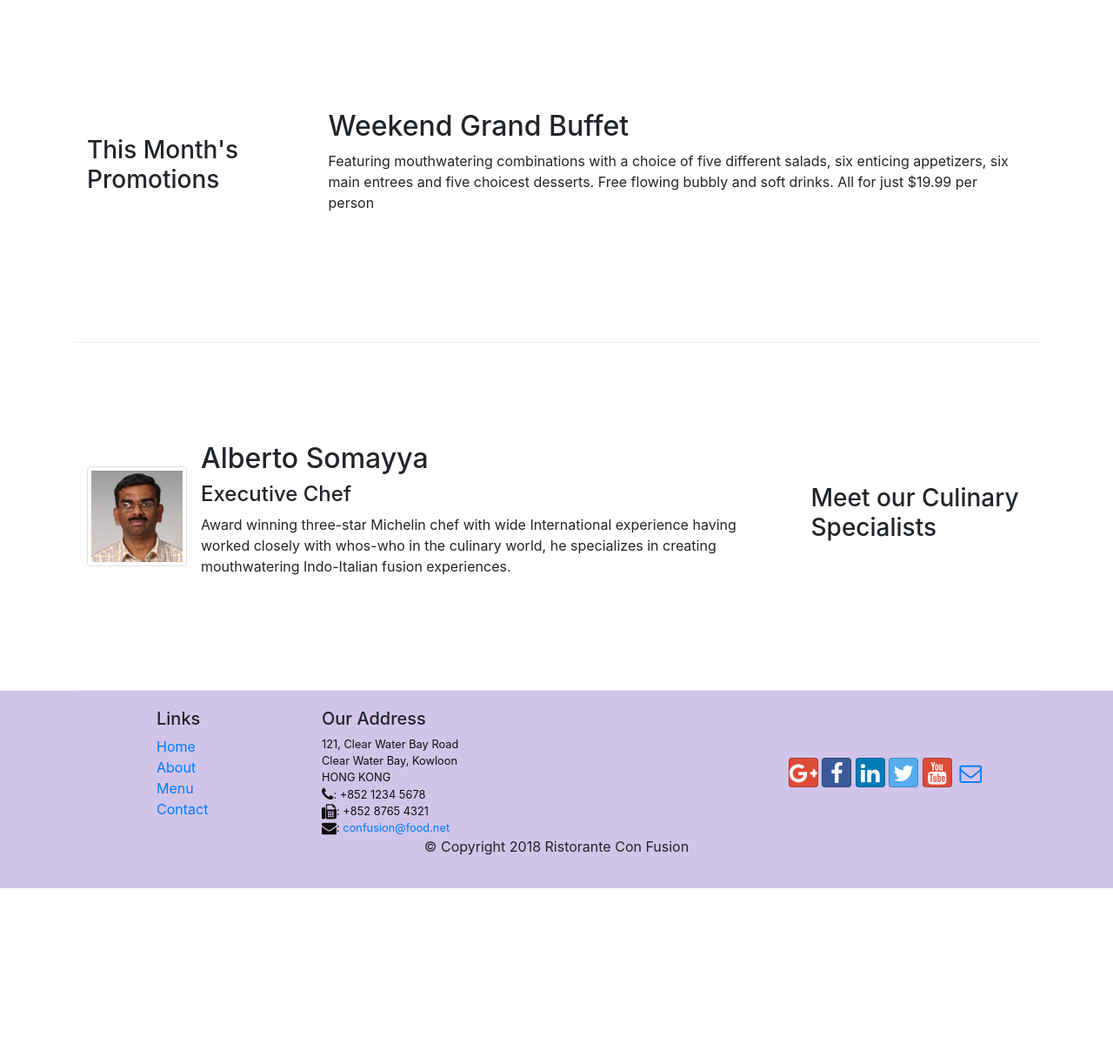
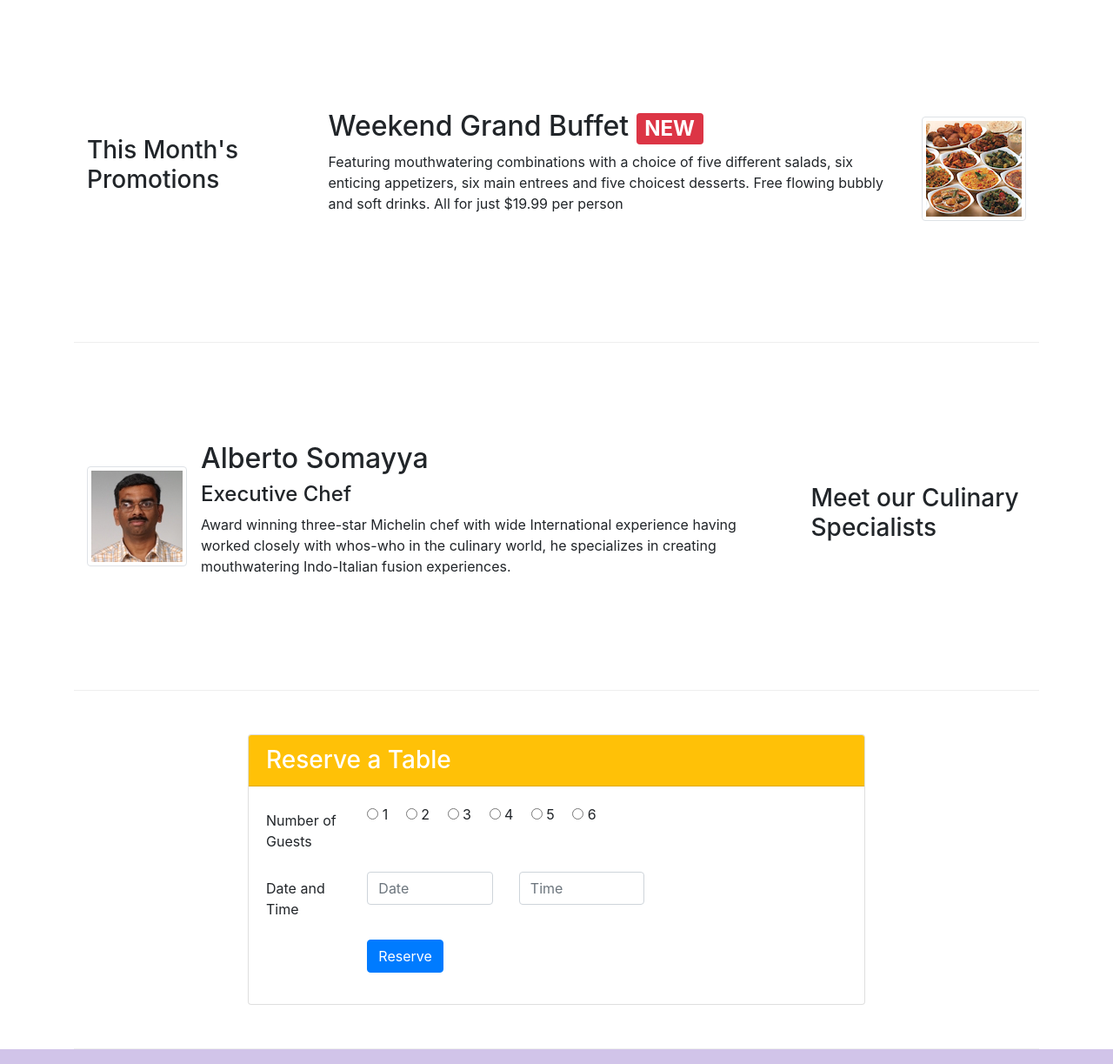
Before and after one commit to orwells-ghost/Ristorante-Con-Fusion-Website, a website: page index.html in a window 1280 px wide. Shown: the part 740-1963 px from the top of the page at 87% size. Before the commit the page ends 1761 px from the top, so only its background shows below. Drawn offline with nearby package versions, Linux system fonts and the light colour scheme.

Commit message:
Fixed bootstrap classes

```diff
--- a/index.html
+++ b/index.html
@@ -1,7 +1,7 @@
 <!DOCTYPE html>
 <html lang="en">
+<head>
 
-<head>
     <!-- Required meta tags always come first -->
     <meta charset="utf-8">
     <meta name="viewport" content="width=device-width, initial-scale=1, shrink-to-fit=no">
@@ -13,9 +13,11 @@
     <link rel="stylesheet" href="node_modules/bootstrap-social/bootstrap-social.css">
     <link rel="stylesheet" href="css/styles.css">
     <title>Ristorante Con Fusion</title>
+
 </head>
+<body>
 
-<body>
+    <!-- Beginning of Nav -->
     <nav class="navbar navbar-dark navbar-expand-sm fixed-top">
         <div class="container">
             <button class="navbar-toggler" type="button" data-toggle="collapse" data-target="#Navbar">
@@ -32,7 +34,9 @@
             </div>
         </div>
     </nav>
+    <!-- End of Nav -->
 
+    <!-- Beginning of Jumbotron -->
     <header class="jumbotron">
         <div class="container">
             <div class="row row-header">
@@ -40,15 +44,20 @@
                     <h1>Ristorante con Fusion</h1>
                     <p>We take inspiration from the World's best cuisines, and create a unique fusion experience. Our lipsmacking creations will tickle your culinary senses!</p>
                 </div>
-                <div class="col-12 col-sm align-self-center">
-                    <img src="img/logo.png" alt="" class="img-fluid">
+                <div class="col-12 col-sm-3 align-self-center">
+                    <img src="img/logo.png" class="img-fluid">
+                </div>
+                <div class="col-12 col-sm-3 align-self-center">
+                    <a class="btn btn-warning btn-block btn-sm" href="#guestsForm">Reserve Table</a>
                 </div>
             </div>
         </div>
     </header>
+    <!-- End of Jumbotron -->
 
+    <!-- Beginning of Content Section -->
     <div class="container">
-        <div class="row row-content align-items-center"> <!-- Aligns content vertically -->
+        <div class="row row-content align-items-center">
             <div class="col-12 col-sm-4 order-sm-last col-md-3">
                 <h3>Our Lipsmacking Culinary Creations</h3>
             </div>
@@ -57,20 +66,24 @@
                     <img src="img/uthappizza.png" alt="uthappizza" class="d-flex mr-3 img-thumbnail align-self-center">
                     <div class="media-body">
                         <h2 class="mt-0">Uthappizza <span class="badge badge-danger">HOT</span> <span class="badge badge-pill badge-secondary">$4.99</span></h2>
-                        <p>A unique combination of Indian Uthappam (pancake) and Italian pizza, topped with Cerignola olives, ripe vine cherry tomatoes, Vidalia onion, Guntur chillies and Buffalo Paneer.</p>
+                        <p class="d-none d-sm-block">A unique combination of Indian Uthappam (pancake) and Italian pizza, topped with Cerignola olives, ripe vine cherry tomatoes, Vidalia onion, Guntur chillies and Buffalo Paneer.</p>
                     </div>
                 </div>
             </div>
         </div>
 
-
         <div class="row row-content align-items-center">
-            <div class="col-12 col-sm-4 col-md-3">
+            <div class="col-12 col-sm-4 order-sm-first col-md-3">
                 <h3>This Month's Promotions</h3>
             </div>
-            <div class="col col-sm col-md">
-                <h2>Weekend Grand Buffet</h2>
-                <p>Featuring mouthwatering combinations with a choice of five different salads, six enticing appetizers, six main entrees and five choicest desserts. Free flowing bubbly and soft drinks. All for just $19.99 per person </p>
+            <div class="col col-sm order-sm-last col-md">
+                <div class="media">
+                    <div class="media-body">
+                        <h2 class="mt-0">Weekend Grand Buffet <span class="badge badge-danger">NEW</span></h2>
+                        <p class="d-none d-sm-block">Featuring mouthwatering combinations with a choice of five different salads, six enticing appetizers, six main entrees and five choicest desserts. Free flowing bubbly and soft drinks. All for just $19.99 per person </p>
+                    </div>
+                    <img src="img/buffet.png" alt="buffet" class="d-flex img-thumbnail ml-3 align-self-center">
+                </div>
             </div>
         </div>
 
@@ -82,15 +95,74 @@
                 <div class="media">
                     <img src="img/alberto.png" alt="alberto" class="d-flex mr-3 img-thumbnail align-self-center">
                     <div class="media-body">
-                        <h2>Alberto Somayya</h2>
+                        <h2 class="mt-0">Alberto Somayya</h2>
                         <h4>Executive Chef</h4>
-                        <p>Award winning three-star Michelin chef with wide International experience having worked closely with whos-who in the culinary world, he specializes in creating mouthwatering Indo-Italian fusion experiences.</p>
+                        <p class="d-none d-sm-block">Award winning three-star Michelin chef with wide International experience having worked closely with whos-who in the culinary world, he specializes in creating mouthwatering Indo-Italian fusion experiences.</p>
+                    </div>
+                </div>
+            </div>
+        </div>
+
+        <div class="row row-content justify-content-center">
+            <div class="col-12 col-sm-8">
+                <div class="card">
+                    <h3 class="card-header bg-warning text-white">Reserve a Table</h3>
+                    <div class="card-body">
+                        <form id="guestsForm">
+                            <div class="form-group row">
+                                <label for="numOfGuests" class="col-md-2 col-form-label">Number of Guests</label>
+                                <div class="col-12 col-md-10">
+                                    <label class="mr-3" for="radioButton1">
+                                        <input type="radio" id="radioButton1" name="radioButton" value="1guest">
+                                        1
+                                    </label>
+                                    <label class="mr-3" for="radioButton2">
+                                        <input type="radio" id="radioButton2" name="radioButton" value="2guests">
+                                        2
+                                    </label>
+                                    <label class="mr-3" for="radioButton3">
+                                        <input type="radio" id="radioButton3" name="radioButton" value="3guests">
+                                        3
+                                    </label>
+                                    <label class="mr-3" for="radioButton4">
+                                        <input type="radio" id="radioButton4" name="radioButton" value="4guest">
+                                        4
+                                    </label>
+                                    <label class="mr-3" for="radioButton5">
+                                        <input type="radio" id="radioButton5" name="radioButton" value="5guest">
+                                        5
+                                    </label>
+                                    <label class="mr-3" for="radioButton6">
+                                        <input type="radio" id="radioButton6" name="radioButton" value="6guest">
+                                        6
+                                    </label>
+                                </div>
+                            </div>
+                            <div class="form-group row">
+                                <label for="telnum" class="col-12 col-md-2 col-form-label">Date and Time</label>
+                                <div class="col-12 col-sm-3">
+                                    <input type="text" class="form-control" id="date" name="date" placeholder="Date">
+                                </div>
+                                <div class="col-12 col-sm-3">
+                                    <input type="text" class="form-control" id="time" name="time" placeholder="Time">
+                                </div>
+                            </div>
+                            <div class="form-group row">
+                                <div class="offset-md-2 col-md-10">
+                                    <button type="submit" class="btn btn-primary">
+                                        Reserve
+                                    </button>
+                                </div>
+                            </div>
+                        </form>
                     </div>
                 </div>
             </div>
         </div>
     </div>
+    <!-- End of Content Section -->
 
+    <!-- Beginning of Footer -->
     <footer class="footer">
         <div class="container">
             <div class="row">
@@ -132,11 +204,12 @@
            </div>
         </div>
     </footer>
+    <!-- End of Footer -->
 
     <!-- jQuery first, then Popper.js, then Bootstrap JS. -->
     <script src="node_modules/jquery/dist/jquery.slim.min.js"></script>
     <script src="node_modules/popper.js/dist/umd/popper.min.js"></script>
     <script src="node_modules/bootstrap/dist/js/bootstrap.min.js"></script>
+
 </body>
-
 </html>
```
Also changed, not shown: aboutus.html (+1 -1 lines).
